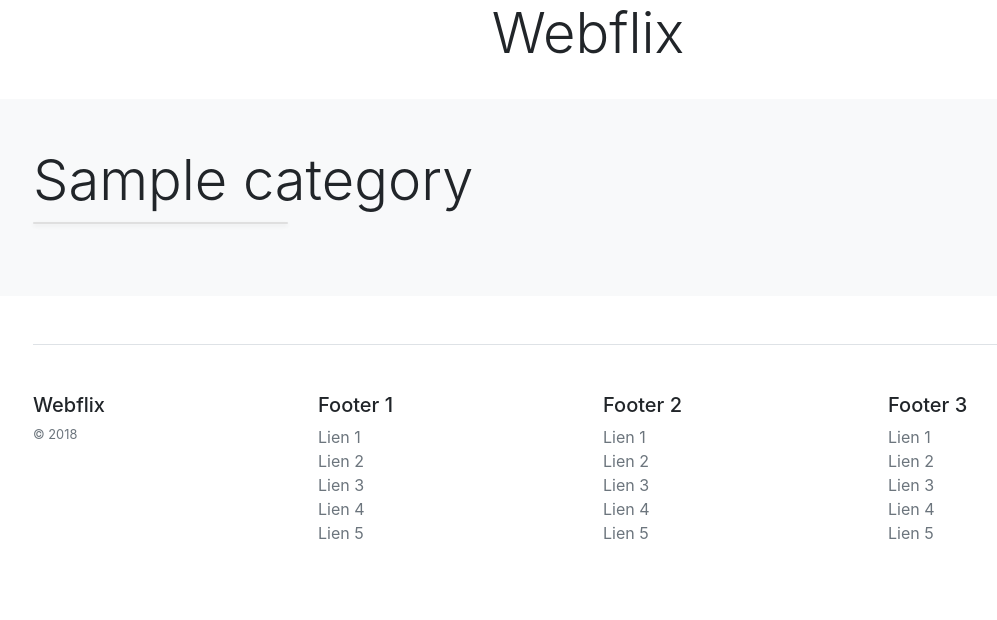
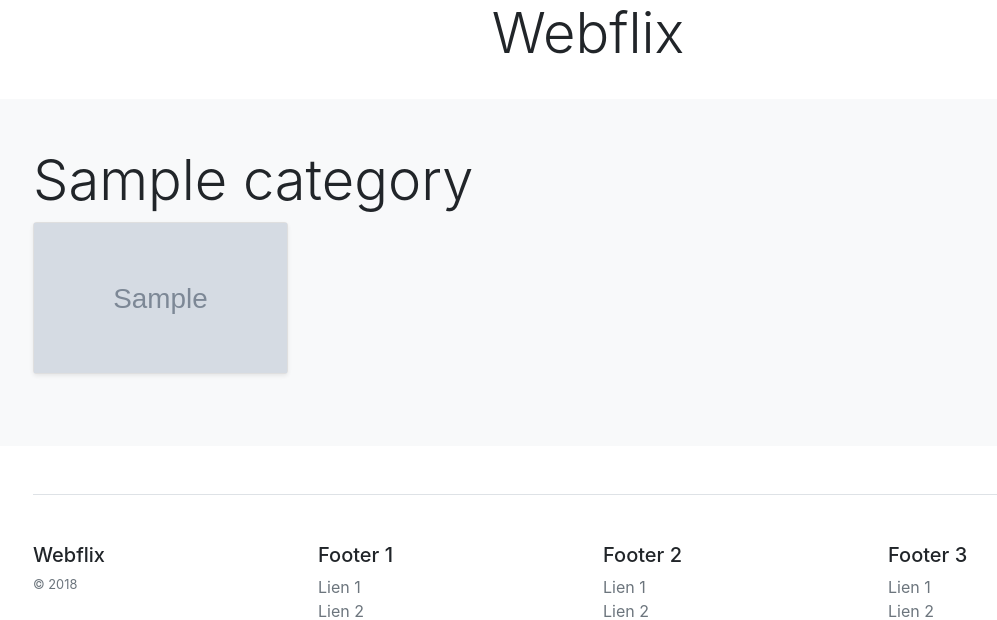
Before and after one commit to nidnorg480/php-base, a PHP site: page / in a window 1280 px wide. Shown: the part 135-755 px from the top of the page, without its empty margins (52-1049 px from the left). Before the commit the page ends 674 px from the top, so only its background shows below. Run offline with PHP 8.4, Linux system fonts and the light colour scheme; tables that the repository leaves empty or names only in its code hold one stand-in row (values such as "Sample post"); grey boxes marked "Sample" are stand-in pictures.

Commit message:
Design movie list

```diff
--- a/16-webflix/assets/css/style.css
+++ b/16-webflix/assets/css/style.css
@@ -5,3 +5,10 @@
 .navbar-brand:hover {
     color: #000000;
 }
+
+.background-movie {
+	height: 150px;
+	background-size: cover;
+    background-repeat: no-repeat;
+    background-position: center;
+}
```
